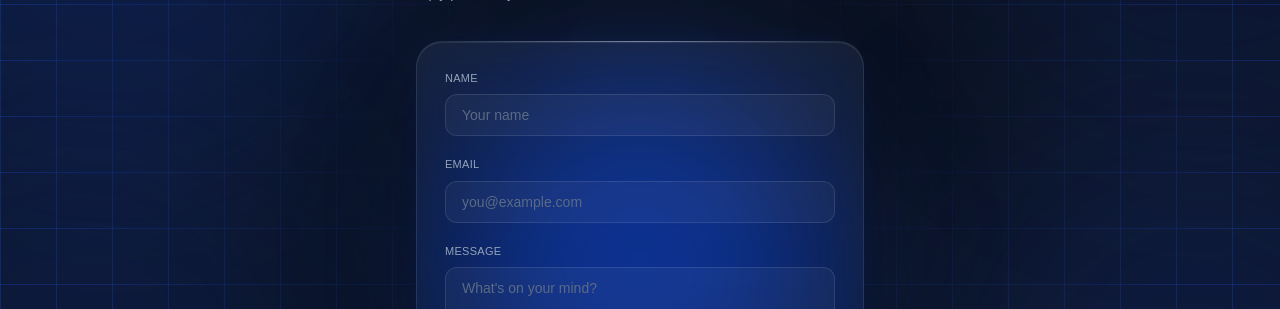
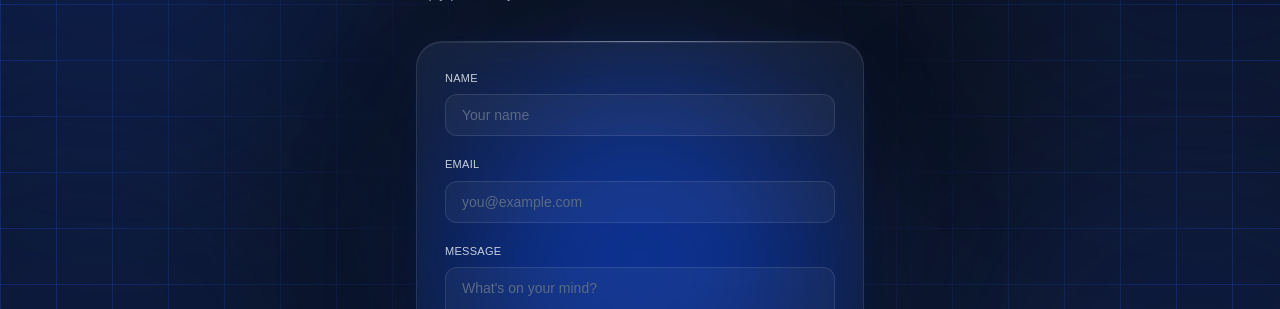
Before and after one commit to hasithaea/hasitha-dev, a Next.js app: page /contact in a window 1280 px wide. Shown: the part 276-585 px from the top of the page. Built offline with nearby package versions, Linux system fonts and the light colour scheme; no server answers.

Commit message:
style: increase text contrast of the labels in form (#25)

```diff
--- a/app/contact/page.tsx
+++ b/app/contact/page.tsx
@@ -154,7 +154,7 @@ export default function ContactPage() {
                 <div>
                   <label
                     htmlFor="name"
-                    className="block text-[11px] font-mono tracking-wide text-text-muted uppercase mb-2"
+                    className="block text-[11px] font-mono tracking-wide text-text-primary/80 uppercase mb-2"
                   >
                     Name
                   </label>
@@ -172,7 +172,7 @@ export default function ContactPage() {
                 <div>
                   <label
                     htmlFor="email"
-                    className="block text-[11px] font-mono tracking-wide text-text-muted uppercase mb-2"
+                    className="block text-[11px] font-mono tracking-wide text-text-primary/80 uppercase mb-2"
                   >
                     Email
                   </label>
@@ -190,7 +190,7 @@ export default function ContactPage() {
                 <div>
                   <label
                     htmlFor="message"
-                    className="block text-[11px] font-mono tracking-wide text-text-muted uppercase mb-2"
+                    className="block text-[11px] font-mono tracking-wide text-text-primary/80 uppercase mb-2"
                   >
                     Message
                   </label>
```
